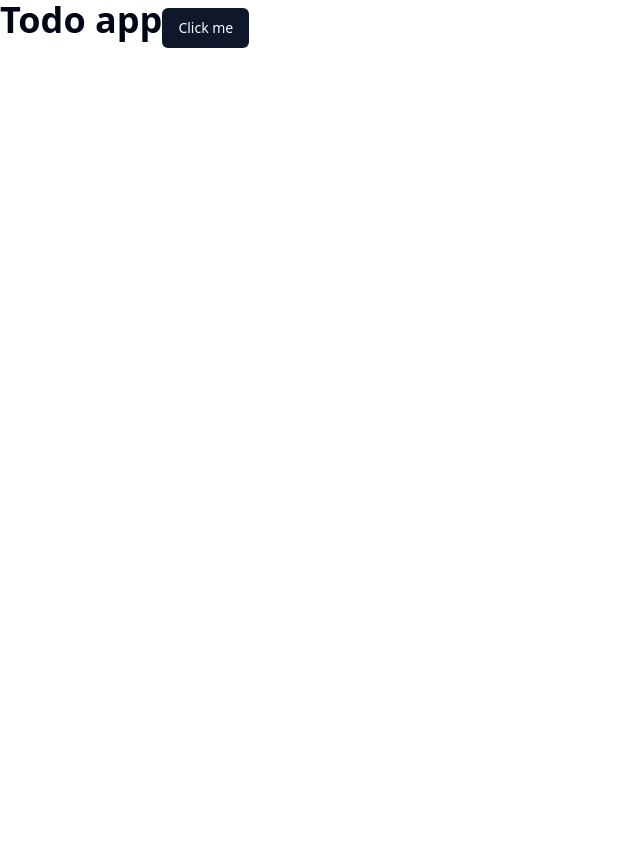
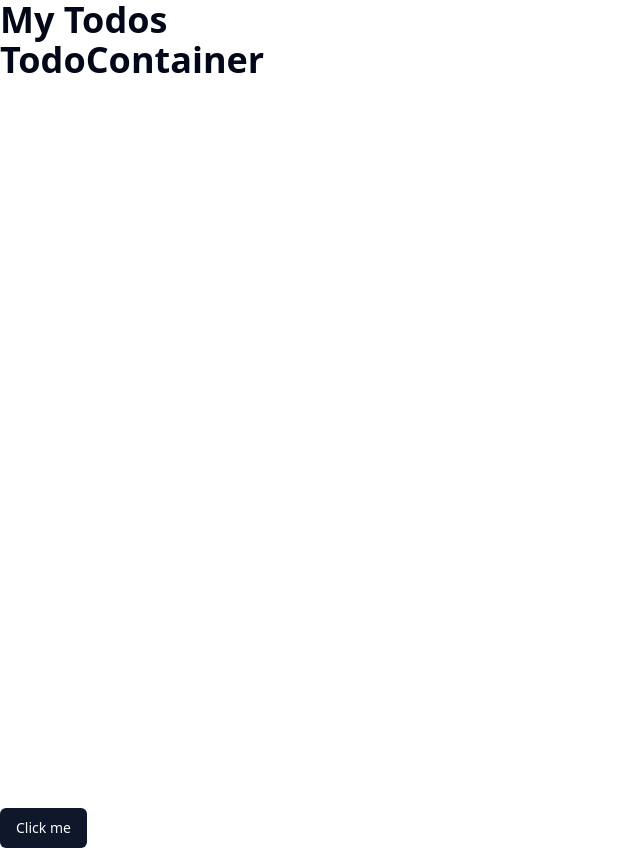
Before and after one commit to ShariarNiaj05/ToDo_Redux_TypeScript_React, a React (Vite) app: page / in a window 1280 px wide. Shown: the whole page, without its empty margins (0-640 px from the left). Before the commit the page ends 800 px from the top, so only its background shows below. Built offline with nearby package versions, Linux system fonts and the light colour scheme.

Commit message:
basic ui setup

```diff
--- a/src/App.tsx
+++ b/src/App.tsx
@@ -1,9 +1,10 @@
 import { Button } from "@/components/ui/button";
+import Todo from "./pages/Todo";
 
 function App() {
   return (
     <div className=" text-4xl font-bold">
-      Todo app
+      <Todo />
       <Button>Click me</Button>
     </div>
   );
--- /dev/null
+++ b/src/components/todo/TodoCard.tsx
@@ -0,0 +1,7 @@
+import React from "react";
+
+const TodoCard = () => {
+  return <div>TodoCard.tsx</div>;
+};
+
+export default TodoCard;
--- /dev/null
+++ b/src/components/todo/TodoContainer.tsx
@@ -0,0 +1,7 @@
+import React from "react";
+
+const TodoContainer = () => {
+  return <div>TodoContainer</div>;
+};
+
+export default TodoContainer;
--- /dev/null
+++ b/src/components/ui/Container.tsx
@@ -0,0 +1,10 @@
+import { ReactNode } from "react";
+
+type TContainerProps = {
+  children: ReactNode;
+};
+const Container = ({ children }: TContainerProps) => {
+  return <div className="h-screen w-full max-w-7xl mx-auto">{children}</div>;
+};
+
+export default Container;
--- /dev/null
+++ b/src/pages/Todo.tsx
@@ -0,0 +1,13 @@
+import TodoContainer from "@/components/todo/TodoContainer";
+import Container from "@/components/ui/Container";
+
+const Todo = () => {
+  return (
+    <Container>
+      <h1>My Todos</h1>
+      <TodoContainer />
+    </Container>
+  );
+};
+
+export default Todo;
```
